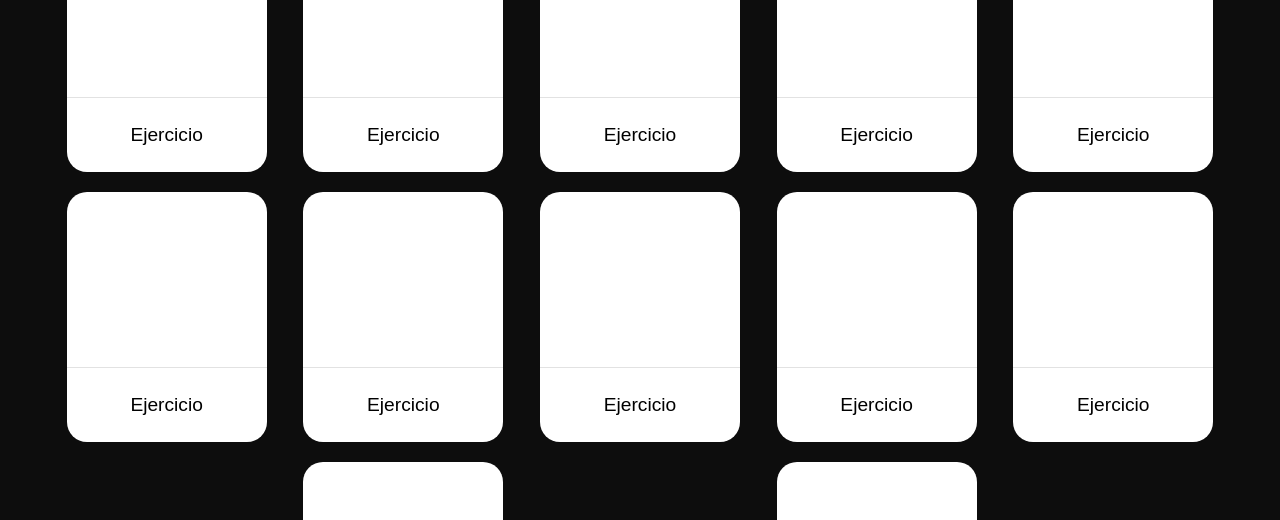
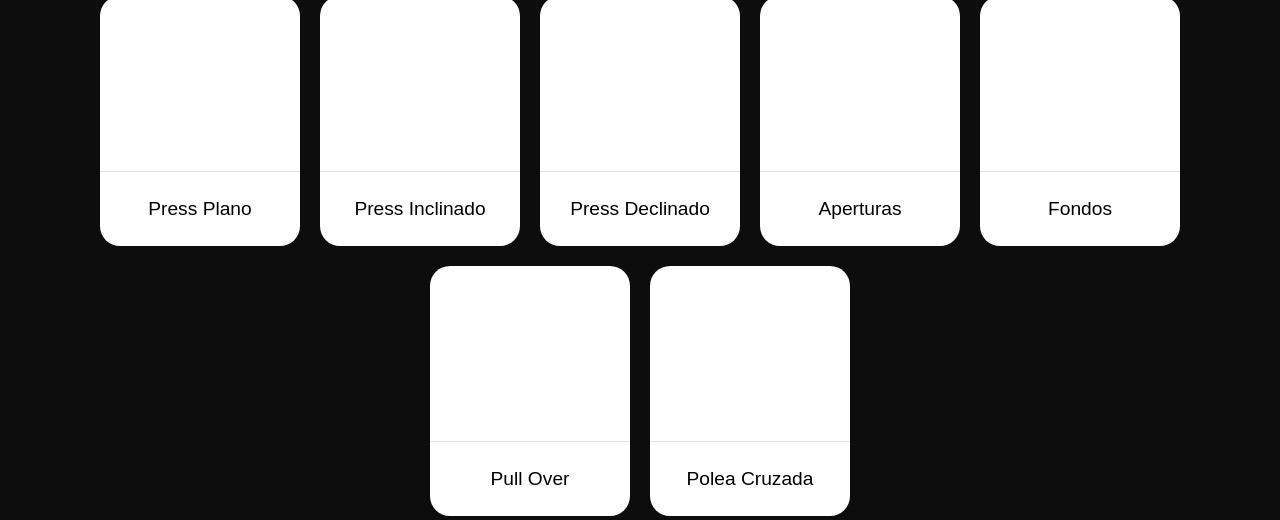
Before and after one commit to alanalcaniz/yourbestroutine, a plain HTML site: page ejercicios.html in a window 1280 px wide. Shown: the part 88-608 px from the top of the page. Drawn offline with Linux system fonts and the light colour scheme.

Commit message:
cuadrosflex

```diff
--- a/css/style.css
+++ b/css/style.css
@@ -262,21 +262,22 @@ li{
 
 .cuerpo-pagina{
     width: 100vw;
-    height: 100vh;
     display: flex;
     justify-content: center;
+    flex-direction: column;
+    align-items: center;
 }
 
 .ejercicios-flex {
     display: flex;
-    width: 1200px;
+    max-width: 1200px;
     height: auto;
-    justify-content: space-evenly;
+    justify-content: center;
     align-items: center;
     flex-wrap: wrap;
     }
 
-.div1, .div2, .div3, .div4, .div5, .div6, .div7, .div8, .div9, .div10, .div11, .div12{
+.ejercicio--div{
     background-color: white;
     border-radius: 20px;
     height: 250px;
--- a/ejercicios.html
+++ b/ejercicios.html
@@ -9,8 +9,70 @@
 </head>
 <body>
     <div class="cuerpo-pagina">
+        <h2 style="color: white;">PECHO</h2>
         <div class="ejercicios-flex">
-            <div class="div1 ejercicio--div">
+            <div class="ejercicio--div">
+                <div class="contenedor-ejercicio--img">
+
+                </div>
+                <div class="contenedor-ejercicio--p">
+                    <p>Press Plano</p>
+                </div>
+            </div>
+            <div class="ejercicio--div">
+                <div class="contenedor-ejercicio--img">
+
+                </div>
+                <div class="contenedor-ejercicio--p">
+                    <p>Press Inclinado</p>
+                </div>
+            </div>
+            <div class="ejercicio--div">
+                <div class="contenedor-ejercicio--img">
+
+                </div>
+                <div class="contenedor-ejercicio--p">
+                    <p>Press Declinado</p>
+                </div>
+            </div>
+            <div class="ejercicio--div">
+                <div class="contenedor-ejercicio--img">
+
+                </div>
+                <div class="contenedor-ejercicio--p">
+                    <p>Aperturas</p>
+                </div>
+            </div>
+            <div class="ejercicio--div">
+                <div class="contenedor-ejercicio--img">
+
+                </div>
+                <div class="contenedor-ejercicio--p">
+                    <p>Fondos</p>
+                </div>
+            </div>
+            <div class="ejercicio--div">
+                <div class="contenedor-ejercicio--img">
+
+                </div>
+                <div class="contenedor-ejercicio--p">
+                    <p>Pull Over</p>
+                </div>
+            </div>
+            <div class="ejercicio--div">
+                <div class="contenedor-ejercicio--img">
+
+                </div>
+                <div class="contenedor-ejercicio--p">
+                    <p>Polea Cruzada</p>
+                </div>
+            </div>
+
+
+        </div>
+        <h2 style="color: white;">HOMBRO</h2>
+        <div class="ejercicios-flex">
+            <div class="ejercicio--div">
                 <div class="contenedor-ejercicio--img">
 
                 </div>
@@ -18,7 +80,7 @@
                     <p>Ejercicio</p>
                 </div>
             </div>
-            <div class="div2 ejercicio--div">
+            <div class="ejercicio--div">
                 <div class="contenedor-ejercicio--img">
 
                 </div>
@@ -26,7 +88,7 @@
                     <p>Ejercicio</p>
                 </div>
             </div>
-            <div class="div3 ejercicio--div">
+            <div class="ejercicio--div">
                 <div class="contenedor-ejercicio--img">
 
                 </div>
@@ -34,7 +96,7 @@
                     <p>Ejercicio</p>
                 </div>
             </div>
-            <div class="div4 ejercicio--div">
+            <div class="ejercicio--div">
                 <div class="contenedor-ejercicio--img">
 
                 </div>
@@ -42,63 +104,7 @@
                     <p>Ejercicio</p>
                 </div>
             </div>
-            <div class="div5 ejercicio--div">
-                <div class="contenedor-ejercicio--img">
-
-                </div>
-                <div class="contenedor-ejercicio--p">
-                    <p>Ejercicio</p>
-                </div>
-            </div>
-            <div class="div6 ejercicio--div">
-                <div class="contenedor-ejercicio--img">
-
-                </div>
-                <div class="contenedor-ejercicio--p">
-                    <p>Ejercicio</p>
-                </div>
-            </div>
-            <div class="div7 ejercicio--div">
-                <div class="contenedor-ejercicio--img">
-
-                </div>
-                <div class="contenedor-ejercicio--p">
-                    <p>Ejercicio</p>
-                </div>
-            </div>
-            <div class="div8 ejercicio--div">
-                <div class="contenedor-ejercicio--img">
-
-                </div>
-                <div class="contenedor-ejercicio--p">
-                    <p>Ejercicio</p>
-                </div>
-            </div>
-            <div class="div9 ejercicio--div">
-                <div class="contenedor-ejercicio--img">
-
-                </div>
-                <div class="contenedor-ejercicio--p">
-                    <p>Ejercicio</p>
-                </div>
-            </div>
-            <div class="div10 ejercicio--div">
-                <div class="contenedor-ejercicio--img">
-
-                </div>
-                <div class="contenedor-ejercicio--p">
-                    <p>Ejercicio</p>
-                </div>
-            </div>
-            <div class="div11 ejercicio--div">
-                <div class="contenedor-ejercicio--img">
-
-                </div>
-                <div class="contenedor-ejercicio--p">
-                    <p>Ejercicio</p>
-                </div>
-            </div>
-            <div class="div12 ejercicio--div">
+            <div class="ejercicio--div">
                 <div class="contenedor-ejercicio--img">
 
                 </div>
--- a/txt/1objetivo.txt
+++ b/txt/1objetivo.txt
@@ -3,5 +3,5 @@ El objetivo es crear una página web en la cual esté todo lo necesario para emp
 -Apartados
 --Index
 --Ejercicios
----En grid crearé para cada grupo muscular un apartado con ejercicios, habrá en cada cuadrado un dibujo del músculo y el nombre,
-al pulsarlo se abrirá y estará toda la información sobre ese ejercicio
+---En flex crearé para cada grupo muscular un apartado con ejercicios, habrá en cada cuadrado un dibujo del músculo y el nombre,
+al pulsarlo te moverá abajo donde estará toda la información
```
